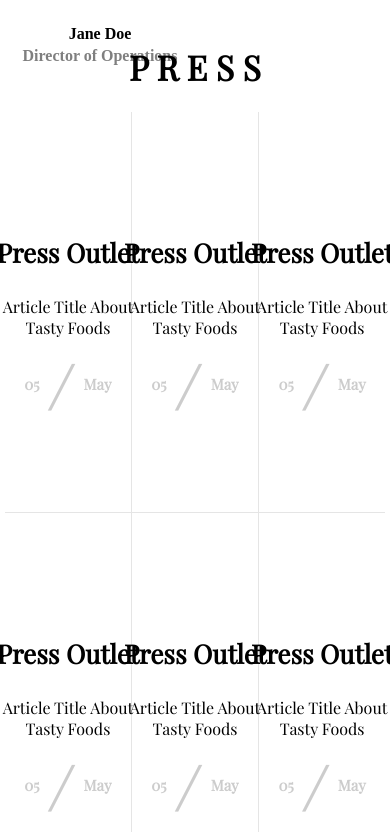
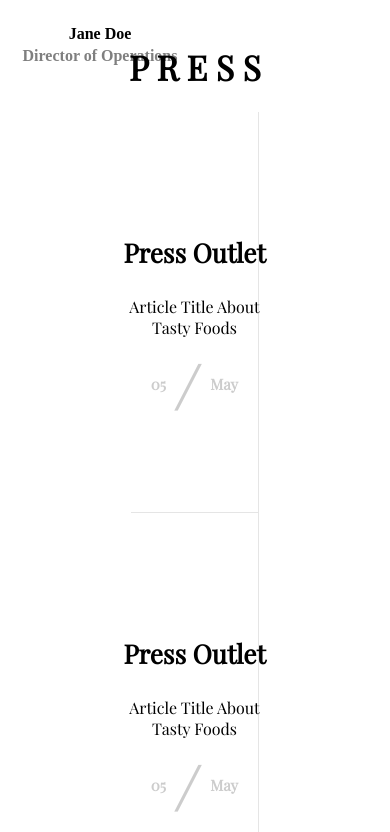
Before and after one commit to KrisGoorhuis/the-eddy-copy, a website: page index.html in a window 390 px wide. Shown: the part 5032-5864 px from the top of the page. Drawn offline with nearby package versions, Linux system fonts and the light colour scheme; a web font is replaced by a local one.

Commit message:
Success! Mostly. Now something else is squishing

```diff
--- a/scss/main.scss
+++ b/scss/main.scss
@@ -875,6 +875,12 @@ a {
    }
 }
 
+@media screen and (max-width: 768px) {
+   #reviewsContainer {
+      flex-direction: column;
+   }
+}
+
 #photoBrowser {
    position: fixed;
    top: 0px;
```
Also changed, not shown: public/css/main.css.
